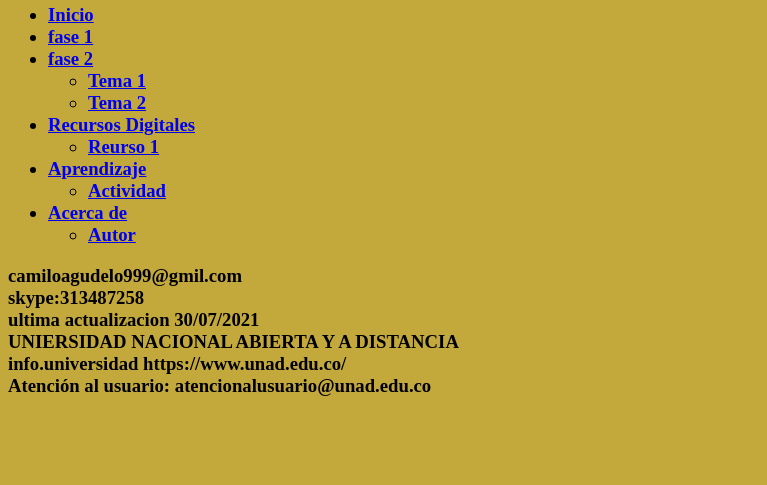
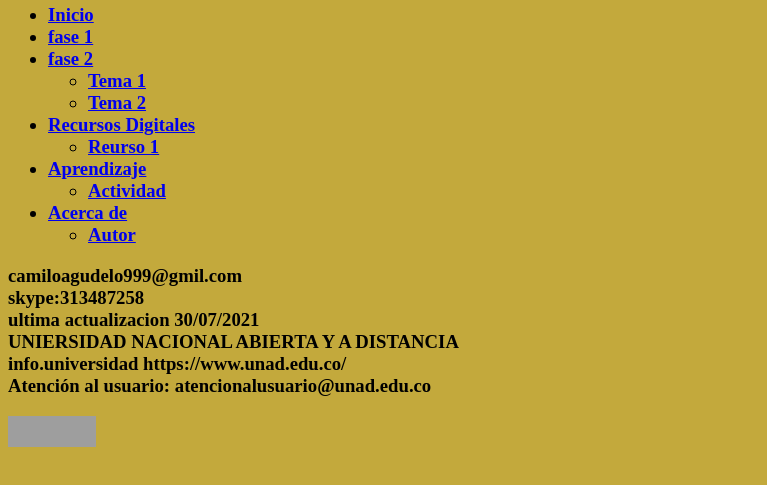
Before and after one commit to milo0521/dswfase-4, a plain HTML site: page index.html in a window 1280 px wide. Shown: the part 89-574 px from the top of the page, without its empty margins (0-767 px from the left). Drawn offline with Linux system fonts and the light colour scheme; grey boxes are pictures that could not be loaded.

Commit message:
Update index.html

```diff
--- a/index.html
+++ b/index.html
@@ -60,6 +60,13 @@
      Atención al usuario: atencionalusuario@unad.edu.co
 
     </p>
+    <p>
+        <a href="https://jigsaw.w3.org/css-validator/check/referer">
+            <img style="border:0;width:88px;height:31px"
+                src="https://jigsaw.w3.org/css-validator/images/vcss"
+                alt="¡CSS Válido!" />
+        </a>
+    </p>
 
 
         </footer>
```
